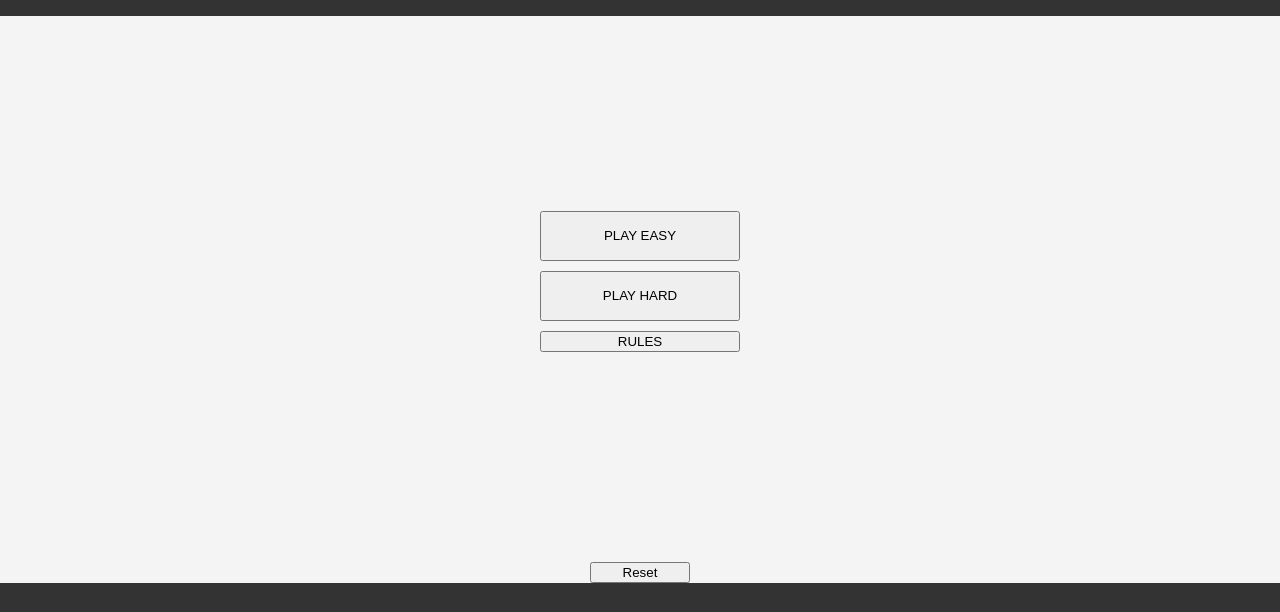
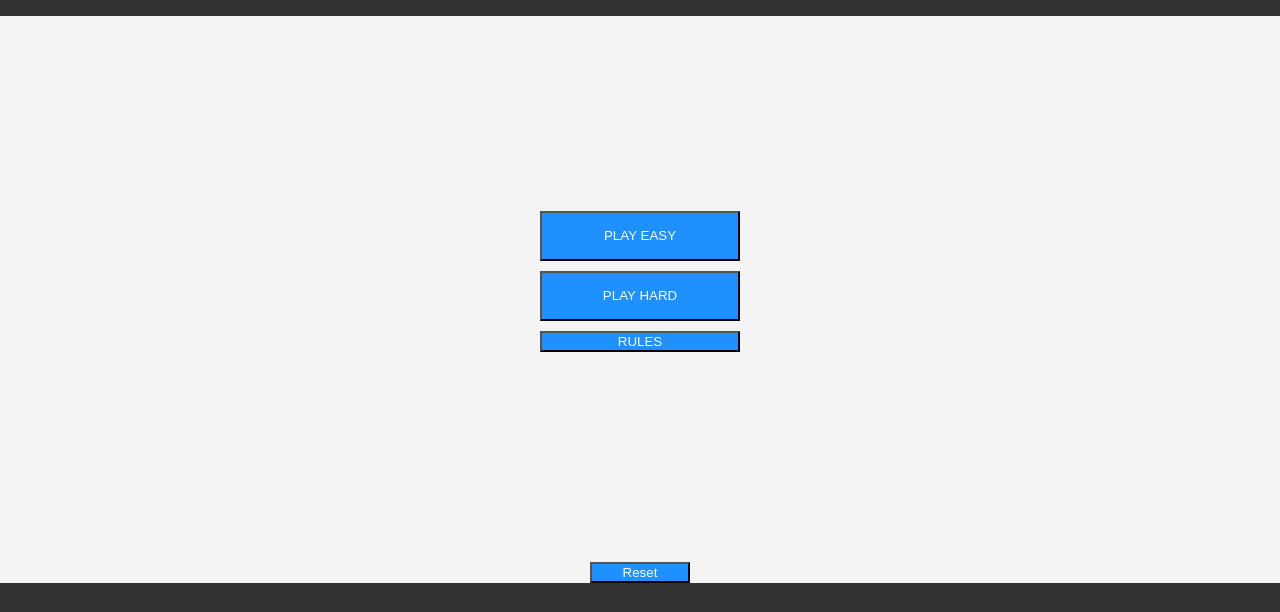
Before and after one commit to Bryaro/Portfolio-2-CodeInstitute, a plain HTML site: page index.html in a window 1280 px wide. Shown: the part 96-708 px from the top of the page. Drawn offline with Linux system fonts and the light colour scheme.

Commit message:
add style to confirmation rest modal

```diff
--- a/assets/css/style.css
+++ b/assets/css/style.css
@@ -60,6 +60,14 @@ h1 {
 /* #menuBtn {
     display: none;
 } */
+button {
+    background-color: dodgerblue;
+    color: white;
+}
+
+button:hover {
+    border-radius: 10px;
+}
 
 #easyBtn, #hardBtn {
     height: 50px;
@@ -145,6 +153,7 @@ button:hover, .control:hover {
     border: 1px solid black;
     width: 70%;
     margin-top: 20%;
+    text-align: center;
   }
 
   /* The Close Button */
```
